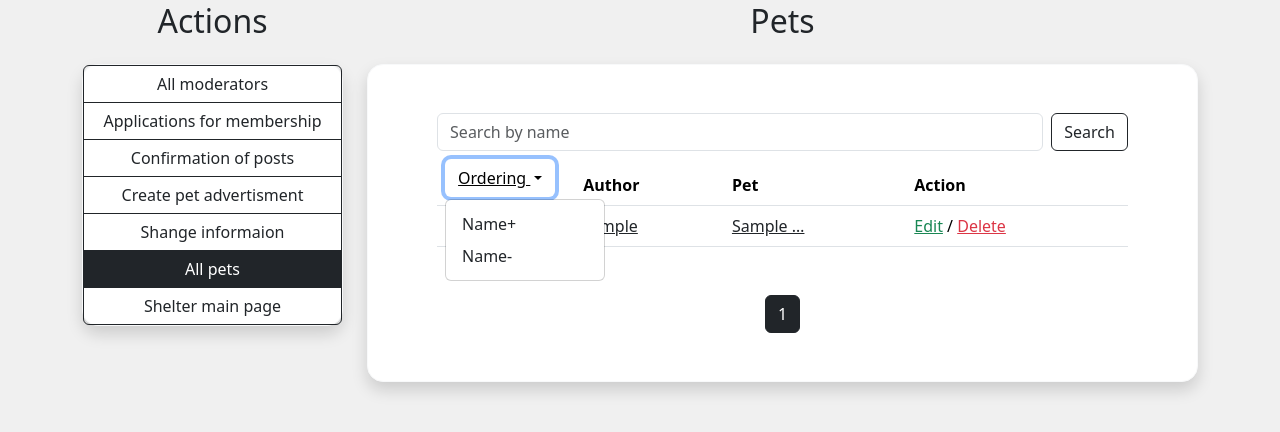
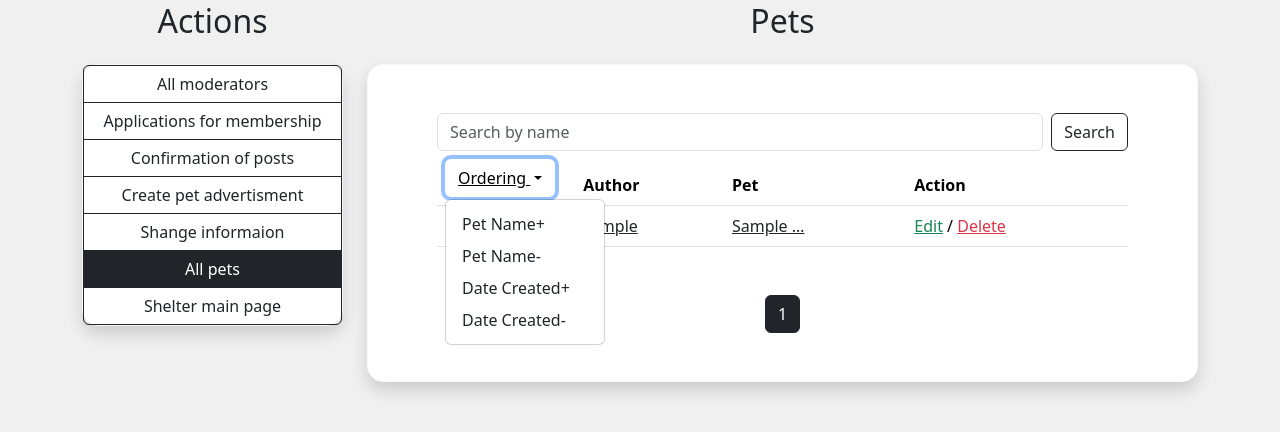
Before and after one commit to Kirill-Stepankov/AdoptMe, a Django app: a page that uses adoptme/shelter/templates/shelter/shelter_posts.html in a window 1280 px wide, after a click on "Ordering". Shown: the part 120-552 px from the top of the page. Run offline with Django 4.2, Linux system fonts and the light colour scheme; a user stored in the database is signed in; tables that the repository leaves empty hold one stand-in row (values such as "Sample post"); grey boxes marked "Sample" are stand-in pictures; some libraries are stand-ins or nearby versions.

Commit message:
ordering pets list in shelter settings

```diff
--- a/adoptme/shelter/templates/shelter/shelter_posts.html
+++ b/adoptme/shelter/templates/shelter/shelter_posts.html
@@ -19,9 +19,44 @@ Pets
           <button type="button" class="btn btn-link dropdown-toggle" style="color: black;" data-bs-toggle="dropdown" aria-expanded="false">
             Ordering
           </button>
+          {% get_GET_value request 'q' as q %}
           <ul class="dropdown-menu">
-            <li><a class="dropdown-item" href="#">Name+</a></li>
-            <li><a class="dropdown-item" href="#">Name-</a></li>
+            <li>
+                <form method="GET">
+                  {% if q %}
+                    <input type="hidden" id="q" name="q" value="{{q}}"/>
+                  {% endif %}
+                    <input type="hidden" id="ordering_type" name="ordering_type" value="name" />
+                    <button type='submit' class="btn btn-dark dropdown-item">Pet Name+</button>
+                </form>
+            </li>
+            <li>
+                <form method="GET">
+                  {% if q %}
+                    <input type="hidden" id="q" name="q" value="{{q}}"/>
+                  {% endif %}
+                    <input type="hidden" id="ordering_type" name="ordering_type" value="-name" />
+                    <button type='submit' class="btn btn-dark dropdown-item">Pet Name-</button>
+                </form>
+            </li>
+            <li>
+              <form method="GET">
+                {% if q %}
+                  <input type="hidden" id="q" name="q" value="{{q}}"/>
+                {% endif %}
+                  <input type="hidden" id="ordering_type" name="ordering_type" value="time_update" />
+                  <button type='submit' class="btn btn-dark dropdown-item">Date Created+</button>
+              </form>
+            </li>
+            <li>
+              <form method="GET">
+                {% if q %}
+                  <input type="hidden" id="q" name="q" value="{{q}}"/>
+                {% endif %}
+                  <input type="hidden" id="ordering_type" name="ordering_type" value="-time_update" />
+                  <button type='submit' class="btn btn-dark dropdown-item">Date Created-</button>
+              </form>
+            </li>
           </ul>
         </th>
         <th scope="col">Author</th>
@@ -53,8 +88,9 @@ Pets
     <div class="col-10 mx-auto text-center">
       <div class="btn-group" role="group" aria-label="Basic example">
         {% get_GET_value request 'q' as q %}
+        {% get_GET_value request 'ordering_type' as ordering %}
         {% if page_obj.has_previous %}
-            <a type="button" class="btn btn-outline-dark" href="{% url 'shelter:pets' shelter_slug=shelter.slug %}?page={{page_obj.previous_page_number}}{% if q %}&q={{q}}{%endif%}">
+            <a type="button" class="btn btn-outline-dark" href="{% url 'shelter:pets' shelter_slug=shelter.slug %}?page={{page_obj.previous_page_number}}{% if q %}&q={{q}}{%endif%}{% if ordering %}&ordering_type={{ordering}}{%endif%}">
                 Previous Pagex
             </a>
         {% endif%}
@@ -63,11 +99,11 @@ Pets
             {% if page_number == page_obj.paginator.ELLIPSIS %}
                 {{page_number}}
             {% else %}
-                <a type="button" class="btn btn-outline-dark {% if page_obj.start_index == page_number %}active{% endif %}" href="{% url 'shelter:pets' shelter_slug=shelter.slug %}?page={{page_number}}{% if q %}&q={{q}}{%endif%}">{{page_number}}</a>
+                <a type="button" class="btn btn-outline-dark {% if page_obj.start_index == page_number %}active{% endif %}" href="{% url 'shelter:pets' shelter_slug=shelter.slug %}?page={{page_number}}{% if q %}&q={{q}}{%endif%}{% if ordering %}&ordering_type={{ordering}}{%endif%}">{{page_number}}</a>
             {% endif %}
         {% endfor %}
         {% if page_obj.has_next %}
-            <a type="button" class="btn btn-outline-dark" href="{% url 'shelter:pets' shelter_slug=shelter.slug %}?page={{page_obj.next_page_number}}{% if q %}&q={{q}}{%endif%}">
+            <a type="button" class="btn btn-outline-dark" href="{% url 'shelter:pets' shelter_slug=shelter.slug %}?page={{page_obj.next_page_number}}{% if q %}&q={{q}}{%endif%}{% if ordering %}&ordering_type={{ordering}}{%endif%}">
                 Next Page
             </a>
         {% endif%}
--- a/adoptme/shelter/views.py
+++ b/adoptme/shelter/views.py
@@ -372,9 +372,10 @@ class ShelterPostsView(LoginRequiredMixin, ListView):
             raise Http404
 
         query = self.request.GET.get("q")
+        ordering = self.request.GET.get('ordering_type')
         if query:
-            return PetAdvert.objects.filter(shelter=get_object_or_404(Shelter, slug=self.kwargs['shelter_slug']), is_published=True, name__icontains=query)
-        return PetAdvert.objects.filter(shelter=get_object_or_404(Shelter, slug=self.kwargs['shelter_slug']), is_published=True)
+            return PetAdvert.objects.filter(shelter=get_object_or_404(Shelter, slug=self.kwargs['shelter_slug']), is_published=True, name__icontains=query).order_by(ordering or '-time_create')
+        return PetAdvert.objects.filter(shelter=get_object_or_404(Shelter, slug=self.kwargs['shelter_slug']), is_published=True).order_by(ordering or '-time_create')
 
 class PetAdDeleteView(LoginRequiredMixin, DeleteView):
     model = PetAdvert
```
